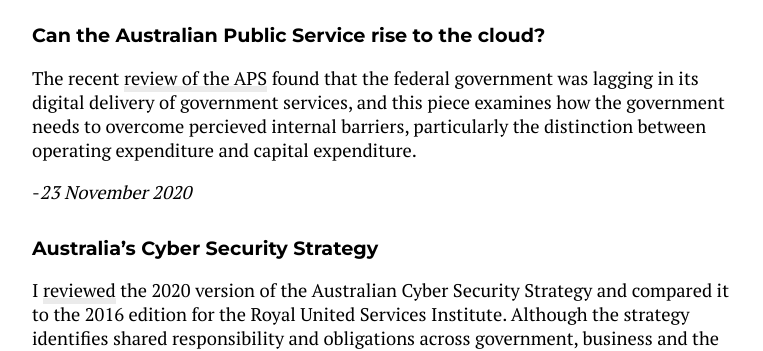
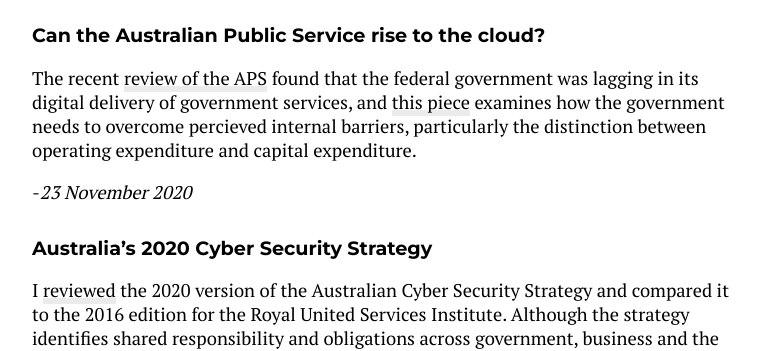
Before and after one commit to tomatospy/tomatospy.github.io, a Jekyll site: the page built from writings.md, in a window 1280 px wide and 900 px high, scrolled down 1520 px. Shown: the part 194-545 px from the top of the window, without its empty margins (258-1021 px from the left). Built offline with Jekyll 4.4.1, drawn with Linux system fonts in a browser that asks for light colours; nearby versions of some CDN libraries; some of the changed text lies outside the part shown.

```diff
--- a/writings.md
+++ b/writings.md
@@ -18,11 +18,11 @@ Various opinion pieces or short chapters I've written.
 
 ##### [Can the Australian Public Service rise to the cloud?](https://www.aspistrategist.org.au/can-the-australian-public-service-rise-to-the-cloud/)
 
-The recent [review of the APS](https://www.apsreview.gov.au/) found that the federal government was lagging in its digital delivery of government services, and this piece examines how the government needs to overcome percieved internal barriers, particularly the distinction between operating expenditure and capital expenditure.
+The recent [review of the APS](https://www.apsreview.gov.au/) found that the federal government was lagging in its digital delivery of government services, and [this piece](https://www.aspistrategist.org.au/can-the-australian-public-service-rise-to-the-cloud/) examines how the government needs to overcome percieved internal barriers, particularly the distinction between operating expenditure and capital expenditure.
 
 -*23 November 2020*
 
-##### [Australia's Cyber Security Strategy](https://rusi.org/commentary/australia-cyber-security-strategy)
+##### [Australia's 2020 Cyber Security Strategy](https://rusi.org/commentary/australia-cyber-security-strategy)
 
 I [reviewed](https://rusi.org/commentary/australia-cyber-security-strategy) the 2020 version of the Australian Cyber Security Strategy and compared it to the 2016 edition for the Royal United Services Institute. Although the strategy identifies shared responsibility and obligations across government, business and the community, it undercuts this rhetoric by allocating most of the funding to Defence and law enforcement.
 
```
